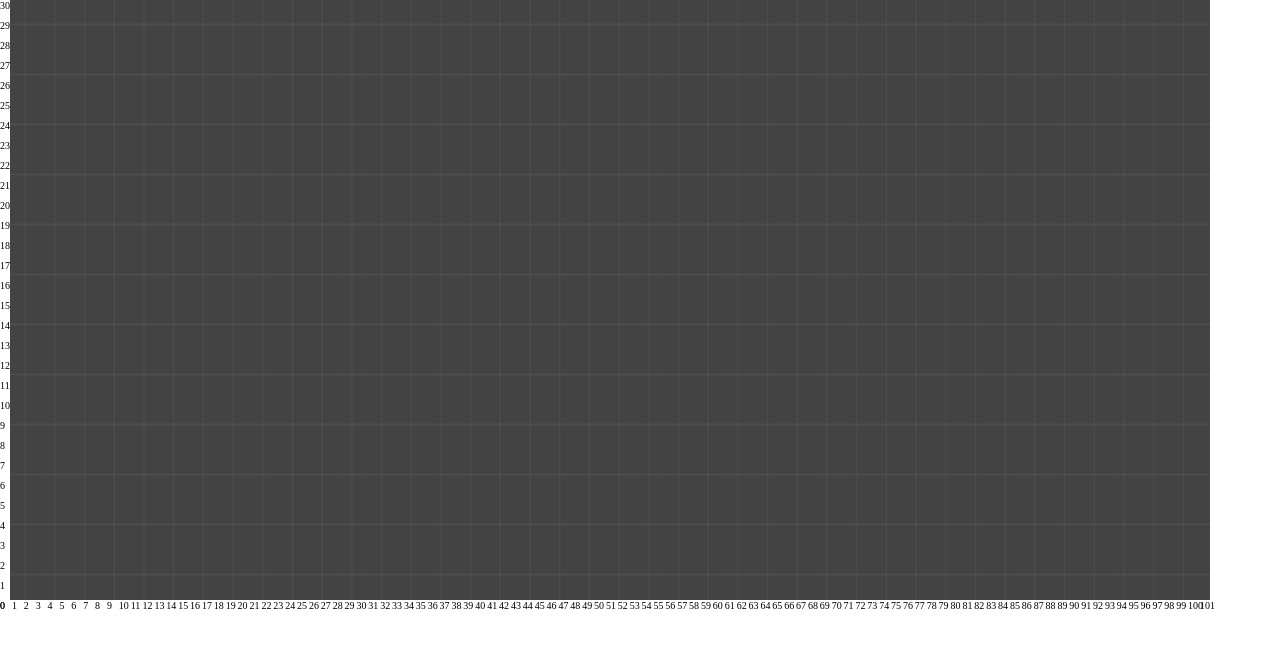
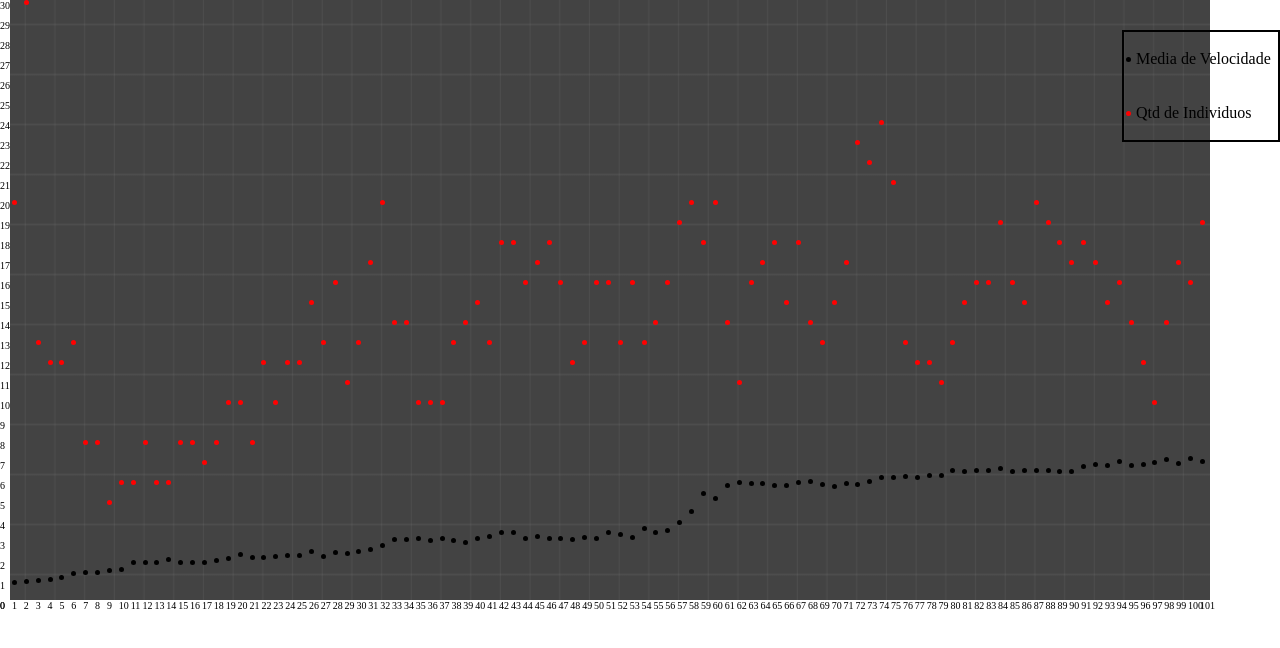
Before and after one commit to Diogo-Felipe/Simulacao-Evolucionismo-js, a plain HTML site: page SelecaoNatural.html in a window 1280 px wide. Drawn offline with Linux system fonts and the light colour scheme.

Commit message:
HTML e CSS de suporte

```diff
--- a/SelecaoNatural.html
+++ b/SelecaoNatural.html
@@ -5,6 +5,10 @@
     <body>
         <div class="grafico">
             <div class="plot-area"></div>
+        </div>
+
+        <div class="legenda-area">
+
         </div>
 
         <script src="Plotter2D.js"></script>
--- a/estilos/estiloGrafico.css
+++ b/estilos/estiloGrafico.css
@@ -25,3 +25,25 @@ body{
     position: absolute;
     font-size: 10px;
 }
+
+.legenda-area{
+    position: absolute;
+    top: 30px;
+    right: 0px;
+
+    width: 154px;
+
+    border: 2px solid black;
+}
+
+.legenda{
+    display: flex;
+    flex-direction: column;
+    justify-content: center;
+
+    padding: 2px;
+}
+
+.legenda p{
+    margin-left: 10px;
+}
```
